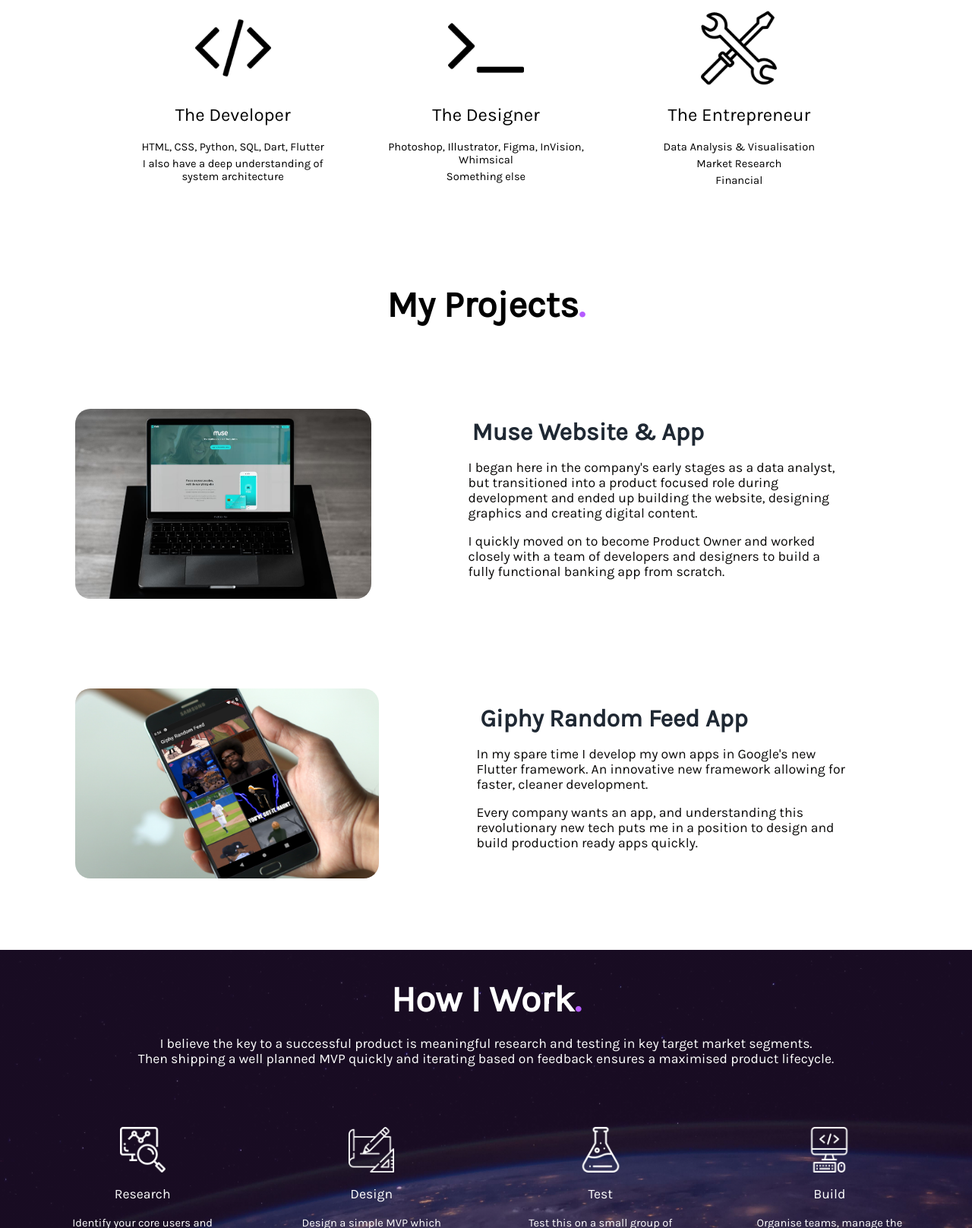
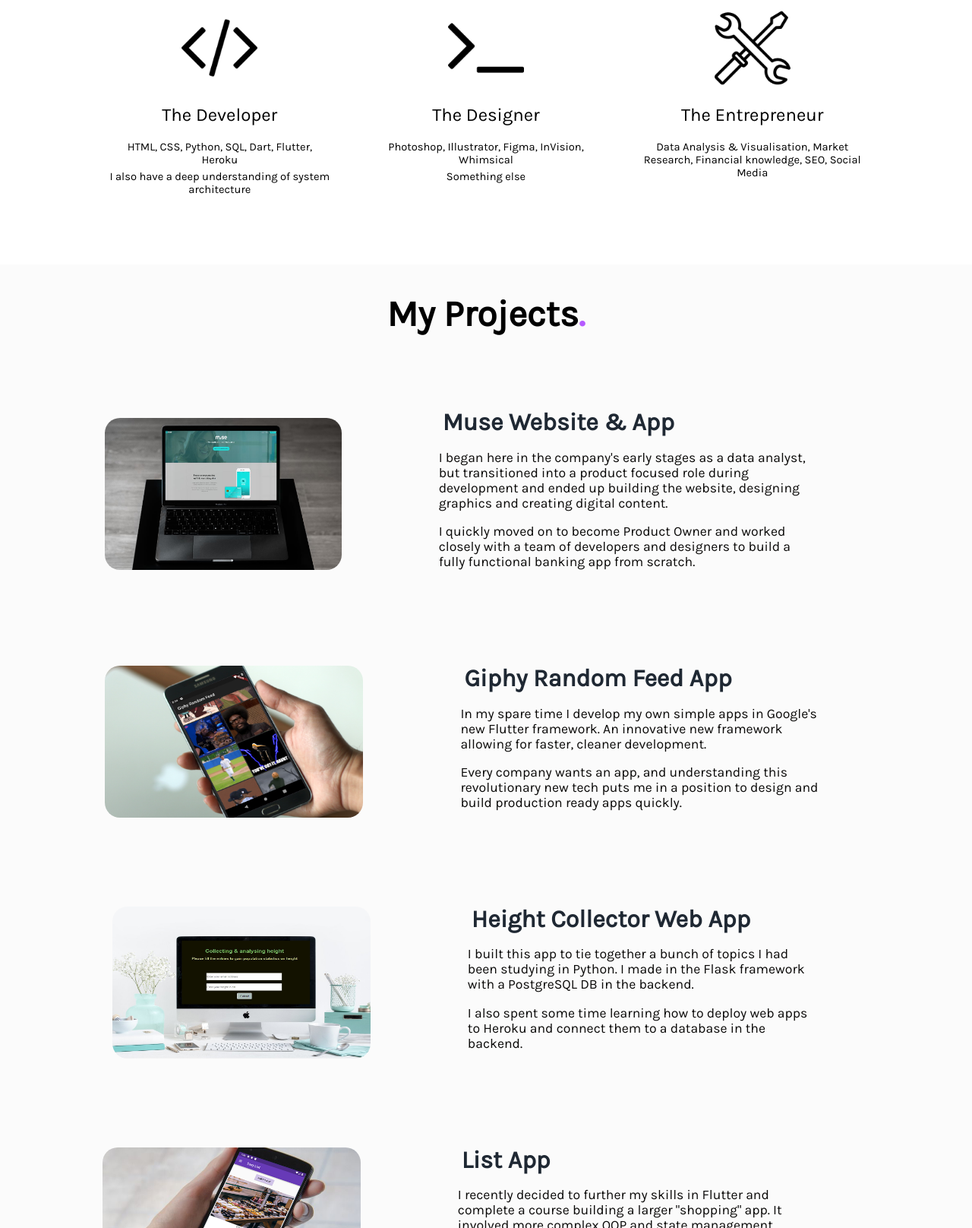
Before and after one commit to jmdibble/dibble-website, a plain HTML site: page index.html in a window 1280 px wide. Shown: the part 1184-2800 px from the top of the page at 76% size. Drawn offline with nearby package versions, Linux system fonts and the light colour scheme.

Commit message:
Added more projects

```diff
--- a/index.html
+++ b/index.html
@@ -32,9 +32,9 @@
     <section class="hero-image">
         <div class="hero-text">
             <h1>Hi, I'm Josh,</h1>
-            <h1>Technical Product Manager<span style="color: #b55bff;">.</span></h1>
+            <h1>A Technical Product Manager<span style="color: #b55bff;">.</span></h1>
         </div>
-        <button class="hero-button">Contact Me</button>
+       <a href="#contact"><button  class="hero-button">Contact Me</button></a>
     </section>
 
     <!-- Headline Text -->
@@ -55,7 +55,7 @@
             <div class="col1">
                 <img src="./images/front-endb.png" id="skills-pic">
                 <h2>The Developer</h2>
-                <small><p>HTML, CSS, Python, SQL, Dart, Flutter</p>
+                <small><p>HTML, CSS, Python, SQL, Dart, Flutter, Heroku</p>
                 <p>I also have a deep understanding of system architecture</p></small>
             </div>
             <div class="col1">
@@ -67,9 +67,7 @@
             <div class="col1">
                 <img src="./images/toolsb.png" id="skills-pic">
                 <h2>The Entrepreneur</h2>
-                <small><p>Data Analysis & Visualisation</p>
-                <p>Market Research</p>
-                <p>Financial</p></small>
+                <small><p>Data Analysis & Visualisation, Market Research, Financial knowledge, SEO, Social Media</p></small>
             </div>
         </div>
     </section>
@@ -95,11 +93,34 @@
                 <div class="musemac"><img src="images/nexu.png"></div>
                 <div class="work-text">
                     <h4>Giphy Random Feed App</h4>
-                    <p>In my spare time I develop my own apps in Google's new Flutter framework. An innovative new framework allowing for faster, cleaner development.</p>
+                    <p>In my spare time I develop my own simple apps in Google's new Flutter framework. An innovative new framework allowing for faster, cleaner development.</p>
                     <p>Every company wants an app, and understanding this revolutionary new tech puts me in a position to design and build production ready apps quickly.</p>
                 </div>
             </div>
         </div>
+
+        <div class="flex-container">
+            <div class="col">
+                <div class="musemac"><img src="images/height.png"></div>
+                <div class="work-text">
+                    <h4>Height Collector Web App</h4>
+                    <p>I built this app to tie together a bunch of topics I had been studying in Python. I made in the Flask framework with a PostgreSQL DB in the backend.</p>
+                    <p>I also spent some time learning how to deploy web apps to Heroku and connect them to a database in the backend.</p>
+                </div>
+            </div>
+        </div>
+
+        <div class="flex-container">
+            <div class="col">
+                <div class="musemac"><img src="images/list_app.png"></div>
+                <div class="work-text">
+                    <h4>List App</h4>
+                    <p>I recently decided to further my skills in Flutter and complete a course building a larger "shopping" app. It involved more complex OOP and state management techniques.</p>
+                    <p>I'm steadily continuing to round out my skills in mobile development.</p>
+                </div>
+            </div>
+        </div>
+
     </section>
 
     <!-- Services -->
@@ -129,7 +150,7 @@
     </section>
 
 <!-- Contact -->
-    <section class="my-work" id="contact">
+    <section class="contact-me" id="contact">
         <h1>Get in Touch<span style="color: #b55bff;">.</span></h1>
         <div class="container">
             <form method="post" action="send_mail.php">
--- a/style.css
+++ b/style.css
@@ -226,13 +226,14 @@ p {
 }
 
 .my-work {
+    background-color: #fbfbfb;
     text-align: center;
     padding: 2rem 1rem 3rem 1rem;
     vertical-align: middle;
 }
 
 #title {
-  padding-bottom: 15px;
+  padding-bottom: 30px;
 }
 
 #skills-title {
@@ -242,6 +243,7 @@ p {
  #skills-blurb {
   margin: 20px 50px 10px 50px;
   transition-duration: 0.2s;
+  letter-spacing: 1px;
 }
 
 @media (max-width: 1300px) {
@@ -301,8 +303,8 @@ p {
   border-radius: 20px;
   width: 100%;
   height: auto;
-  max-width: 400px;
-  max-height: 250px;
+  max-width: 340px;
+  max-height: 200px;
   margin: auto;
 }
 
@@ -310,8 +312,8 @@ p {
   display: block;
   border-radius: 20px;
   width: 100%;
-  max-width: 400px;
-  max-height: 250px;
+  max-width: 340px;
+  max-height: 200px;
   height: auto;
   margin: auto;
 }
@@ -357,7 +359,7 @@ p {
   display: flex;
   flex-wrap: wrap;
   justify-content: center;
-  padding-top: 50px;
+  padding-top: 10px;
 }
 
 .col {
@@ -393,7 +395,7 @@ p {
     padding: 2rem 1rem 2rem 1rem;
     text-align: center;
     background-image: linear-gradient(rgba(61, 30, 86, 0.4) 100%, rgba(0, 0, 0, 0.5) 100%), url("images/nasa-min.jpg");
-    margin-top: 1rem;
+/*    margin-top: 1rem;*/
     /* Position and center the image to scale nicely on all screens */
     background-position: fixed;
     background-repeat: no-repeat;
@@ -450,7 +452,7 @@ p {
     margin: auto;
     padding: 2rem 4rem 3rem 4rem;
     vertical-align: middle;
-    max-width: 1100px;
+    max-width: 1300px;
 }
 
 @media (max-width: 600px) {
@@ -516,9 +518,17 @@ input[type=submit]:hover {
   height: 150px;
 }
 
+.contact-me {
+    /*background-color: #FCFCFC;*/
+    text-align: center;
+    padding: 2rem 1rem 3rem 1rem;
+    vertical-align: middle;
+}
+
+
 /* Footer*/
 .footer {
-  margin-top: 20px;
+  /*margin-top: 20px;*/
   padding-top: 10px;
   padding-bottom: 20px;
   font-size: 0.8rem;
```
Also changed, not shown: images/height.JPG (added), images/height.png (added), images/list.JPG (added), images/list_app.png (added).
